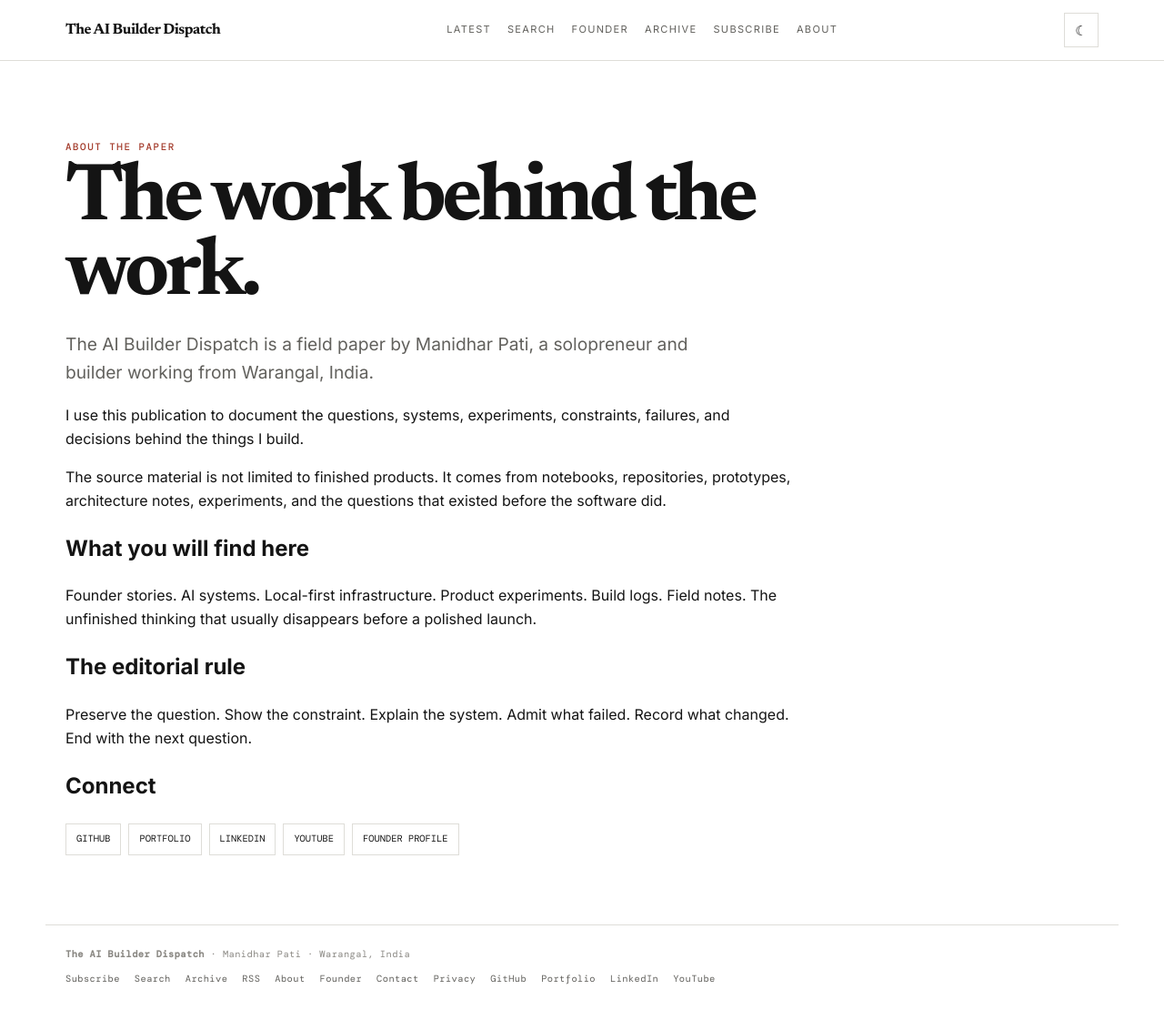
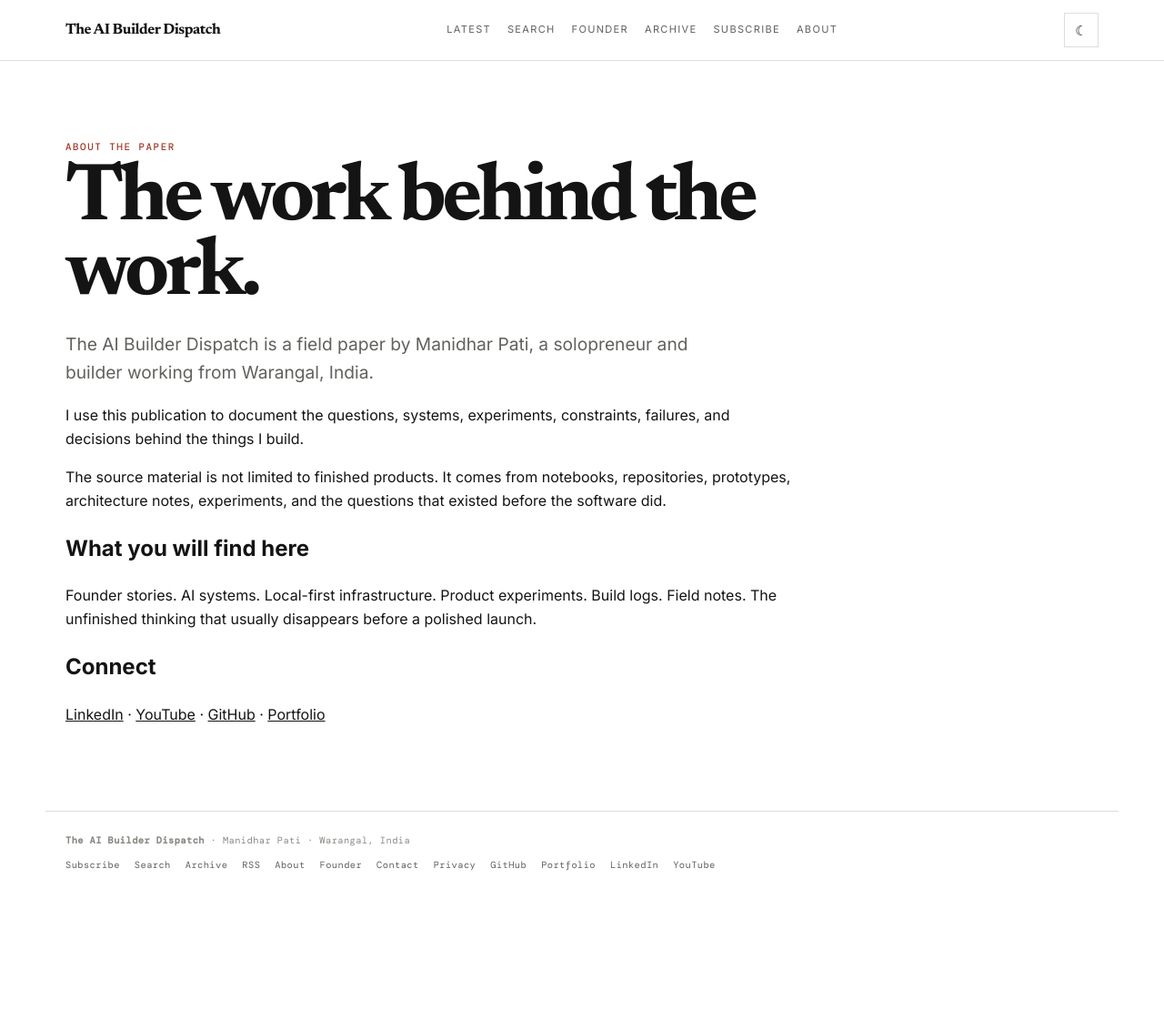
Before and after one commit to Manidhar8008/newsletter, a Jekyll site: the page built from about.md, in a window 1280 px wide and 1125 px high. Shown: the top 1121 px of the window at 91% size. Built offline with Jekyll 4.4.1, drawn with Linux system fonts in a browser that asks for light colours.

Commit message:
Update founder identity links

```diff
--- a/about.md
+++ b/about.md
@@ -2,7 +2,6 @@
 layout: default
 title: About
 permalink: /about/
-description: "About The AI Builder Dispatch and its founder, Manidhar Pati."
 ---
 
 <article class="issue simple-page">
@@ -18,15 +17,6 @@ description: "About The AI Builder Dispatch and its founder, Manidhar Pati."
   <h2>What you will find here</h2>
   <p>Founder stories. AI systems. Local-first infrastructure. Product experiments. Build logs. Field notes. The unfinished thinking that usually disappears before a polished launch.</p>
 
-  <h2>The editorial rule</h2>
-  <p>Preserve the question. Show the constraint. Explain the system. Admit what failed. Record what changed. End with the next question.</p>
-
   <h2>Connect</h2>
-  <div class="author-links">
-    <a href="{{ site.author.github }}">GitHub</a>
-    <a href="{{ site.author.portfolio }}">Portfolio</a>
-    {% if site.author.linkedin %}<a href="{{ site.author.linkedin }}">LinkedIn</a>{% endif %}
-    {% if site.author.youtube %}<a href="{{ site.author.youtube }}">YouTube</a>{% endif %}
-    <a href="{{ '/author/' | relative_url }}">Founder profile</a>
-  </div>
+  <p><a href="{{ site.author.linkedin }}">LinkedIn</a> · <a href="{{ site.author.youtube }}">YouTube</a> · <a href="{{ site.author.github }}">GitHub</a> · <a href="{{ site.author.portfolio }}">Portfolio</a></p>
 </article>
```
